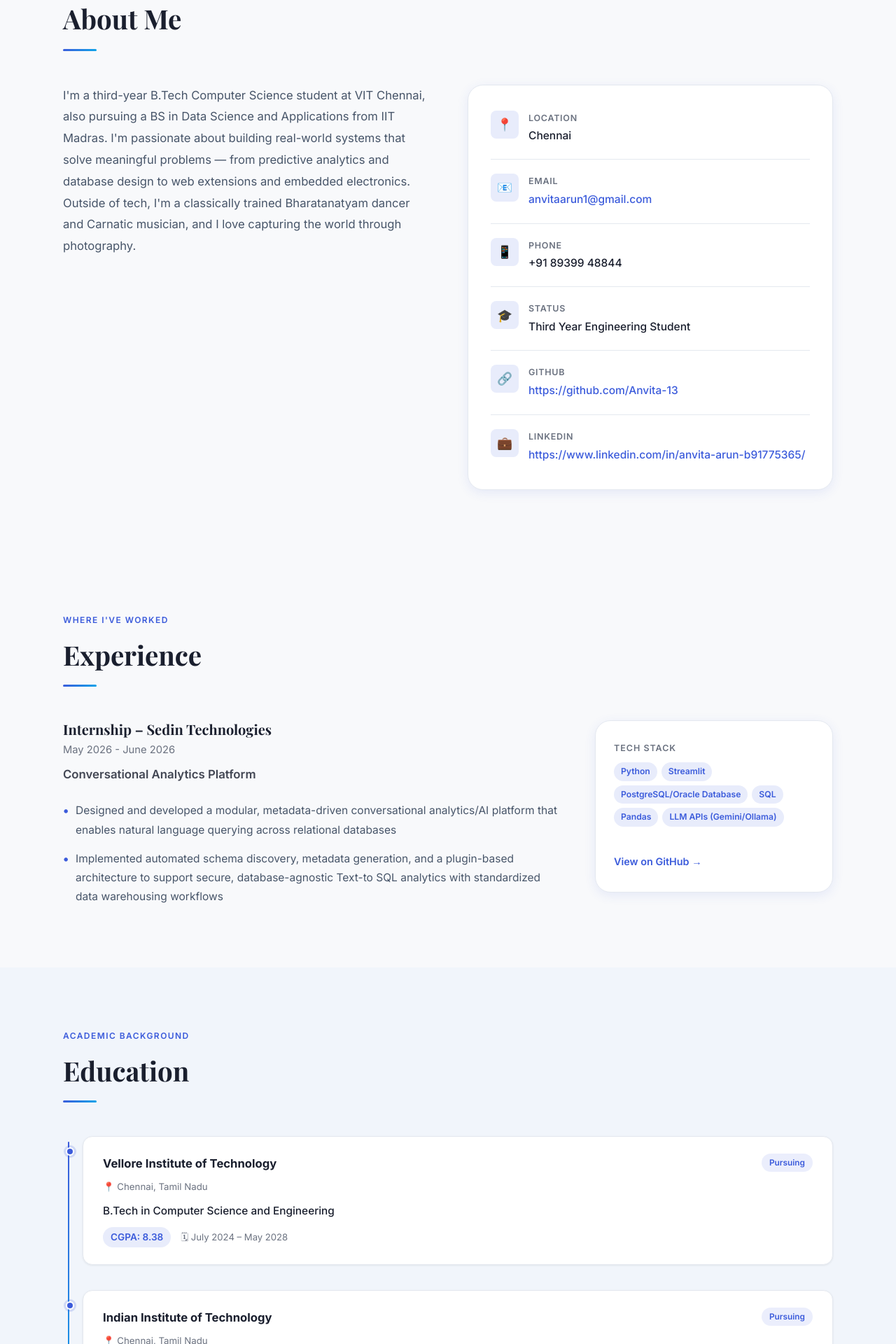
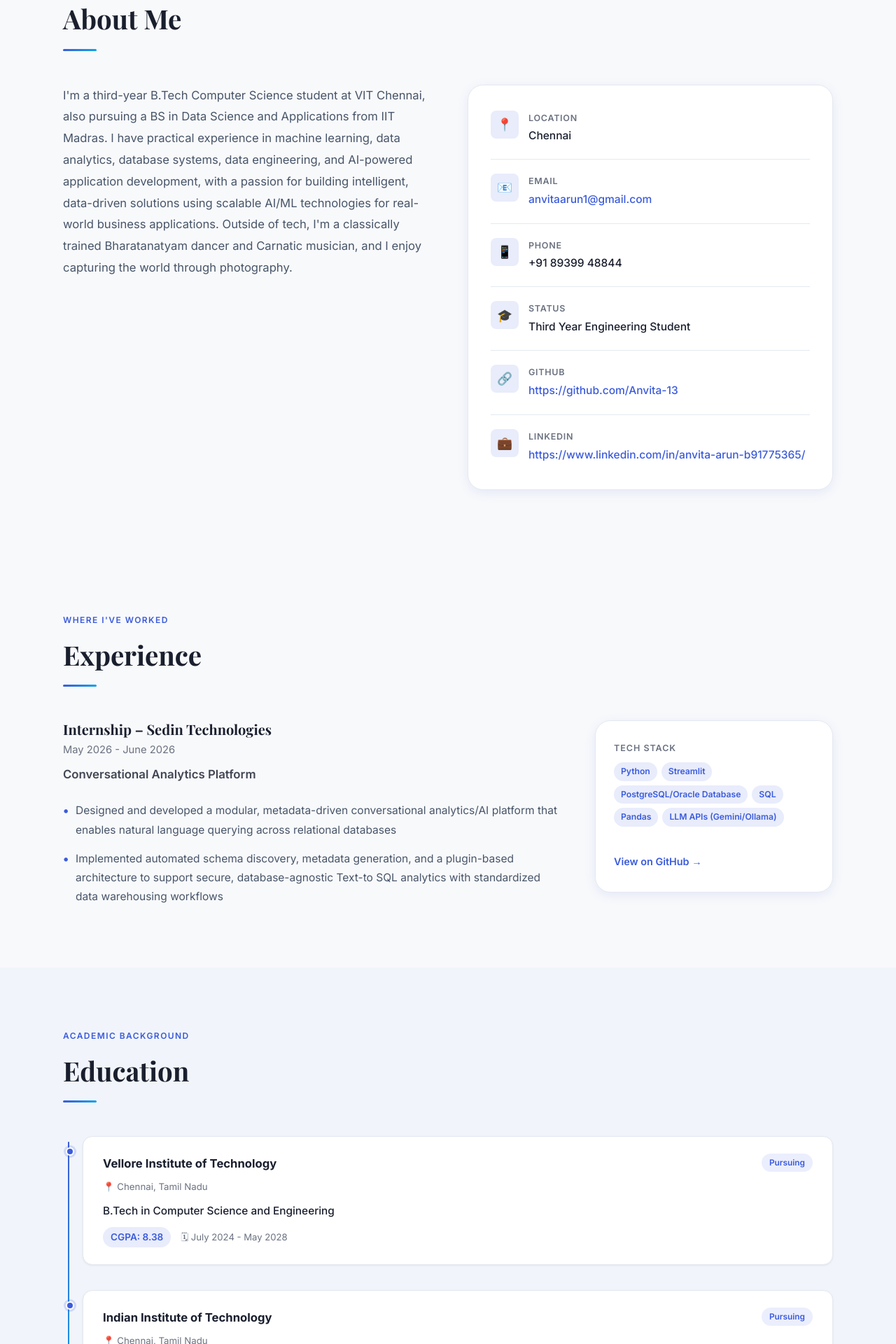
Before and after one commit to Anvita-13/my-portfolio, a React (Vite) app: page / in a window 1280 px wide. Shown: the part 920-2840 px from the top of the page at 70% size. Built offline with nearby package versions, Linux system fonts and the light colour scheme.

Commit message:
Update portfolio

```diff
--- a/src/data/portfolioData.js
+++ b/src/data/portfolioData.js
@@ -13,7 +13,7 @@ export const personal = {
   linkedin: "https://www.linkedin.com/in/anvita-arun-b91775365/",
 };
 
-export const about = `I'm a third-year B.Tech Computer Science student at VIT Chennai, also pursuing a BS in Data Science and Applications from IIT Madras. I'm passionate about building real-world systems that solve meaningful problems — from predictive analytics and database design to web extensions and embedded electronics. Outside of tech, I'm a classically trained Bharatanatyam dancer and Carnatic musician, and I love capturing the world through photography.`;
+export const about = `I'm a third-year B.Tech Computer Science student at VIT Chennai, also pursuing a BS in Data Science and Applications from IIT Madras. I have practical experience in machine learning, data analytics, database systems, data engineering, and AI-powered application development, with a passion for building intelligent, data-driven solutions using scalable AI/ML technologies for real-world business applications. Outside of tech, I'm a classically trained Bharatanatyam dancer and Carnatic musician, and I enjoy capturing the world through photography.`;
 
 export const education = [
   {
@@ -21,7 +21,7 @@ export const education = [
     location: "Chennai, Tamil Nadu",
     degree: "B.Tech in Computer Science and Engineering",
     detail: "CGPA: 8.38",
-    period: "July 2024 – May 2028",
+    period: "July 2024 - May 2028",
     status: "Pursuing",
   },
   {
```
